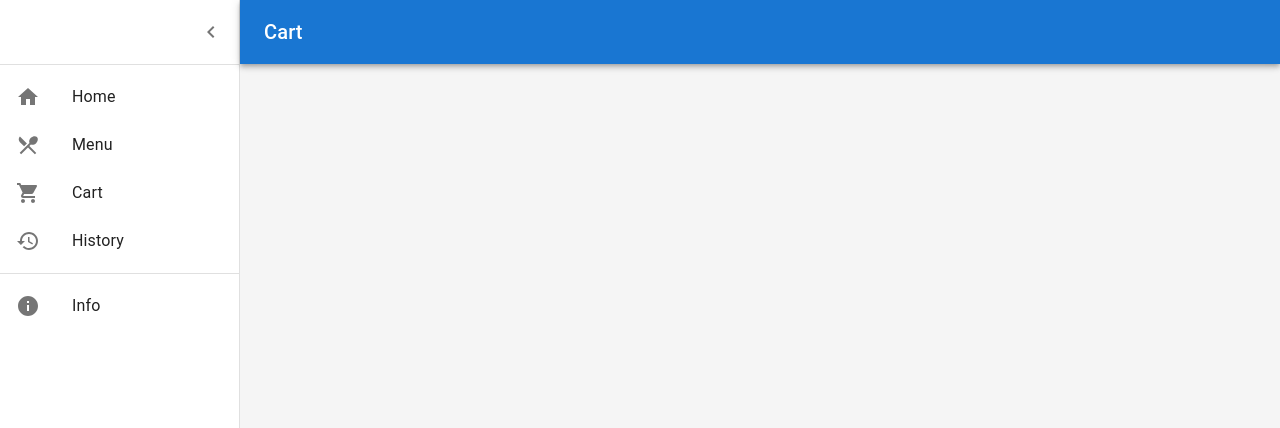
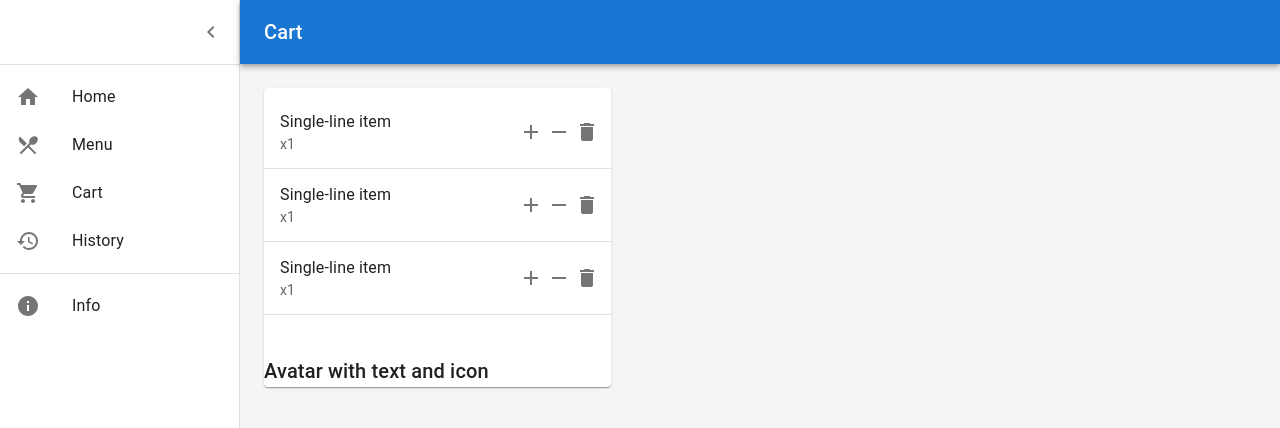
Before and after one commit to chengxi600/isCoolLabOA, a React (Create React App) app: page /cart in a window 1280 px wide. Shown: the top 428 px of the page. Built offline with nearby package versions, Linux system fonts and the light colour scheme.

Commit message:
cart item component

```diff
--- /dev/null
+++ b/src/components/CartItem.tsx
@@ -0,0 +1,31 @@
+import { ListItem, IconButton, ListItemText } from "@mui/material";
+import React from "react";
+import DeleteIcon from '@mui/icons-material/Delete';
+import AddIcon from '@mui/icons-material/Add';
+import RemoveIcon from '@mui/icons-material/Remove';
+
+export default function CartItem() {
+
+    return (
+        <ListItem
+        secondaryAction={
+          <React.Fragment>
+            <IconButton edge="end" aria-label="add">
+              <AddIcon />
+            </IconButton>
+            <IconButton edge="end" aria-label="minus">
+              <RemoveIcon />
+            </IconButton>
+            <IconButton edge="end" aria-label="delete">
+              <DeleteIcon />
+            </IconButton>
+          </React.Fragment>
+        }
+      >
+        <ListItemText
+          primary="Single-line item"
+          secondary="x1"
+        />
+      </ListItem>
+    )
+}
--- a/src/components/pages/CartPage.tsx
+++ b/src/components/pages/CartPage.tsx
@@ -1,12 +1,26 @@
-import { Title } from "@mui/icons-material";
-import { Table, TableHead, TableRow, TableCell, TableBody, Typography } from "@mui/material";
+import { Typography, ListItem, Grid, IconButton, List, ListItemText, Paper, Divider } from "@mui/material";
 import React from "react";
-import { riceData } from "../../data/menuItems";
+import CartItem from "../CartItem";
 
 export default function CartPage() {
 
     return (
-      <React.Fragment>
-      </React.Fragment>
+      <Grid container>
+        <Grid item xs={6} md={4} margin={3}>
+          <Paper>
+          <List>
+              <CartItem />
+              <Divider />
+              <CartItem />
+              <Divider />
+              <CartItem />
+              <Divider />
+          </List>
+          <Typography sx={{ mt: 4, mb: 2 }} variant="h6" component="div">
+            Avatar with text and icon
+          </Typography>
+          </Paper>
+        </Grid>
+      </Grid>
     )
 }
```
